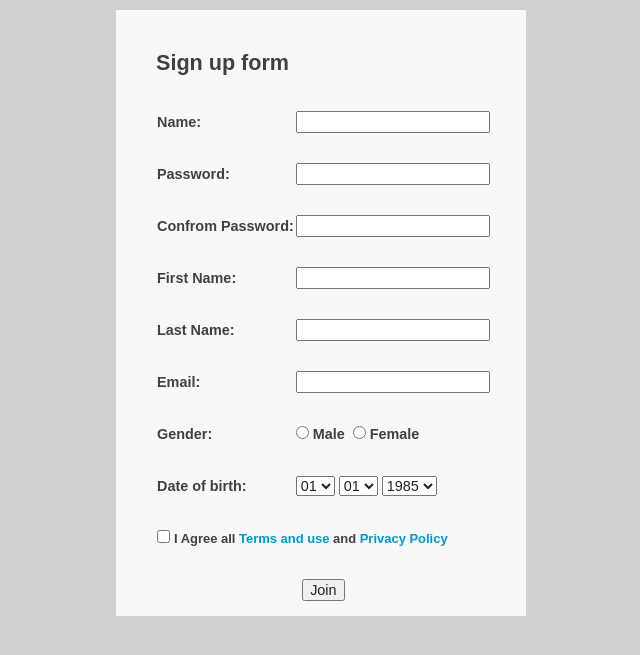
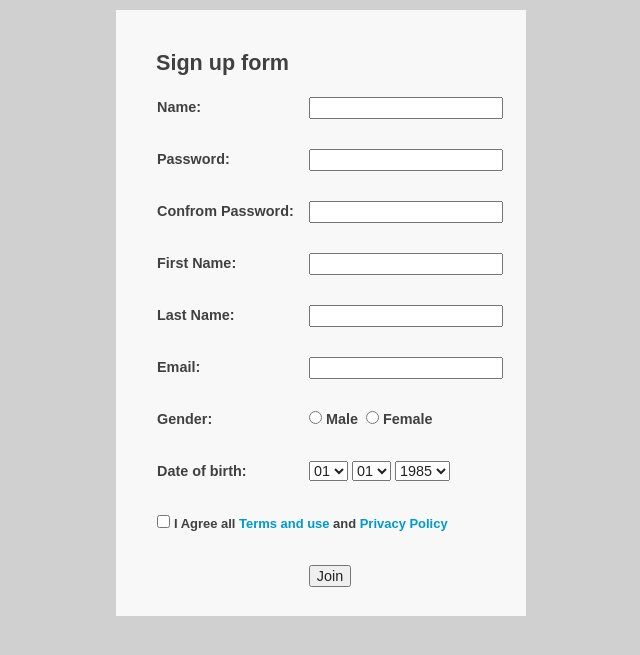
Before and after one commit to MyDesignGit/Pragmatic-Form, a PHP site: page /register.php in a window 1280 px wide. Shown: the top 655 px of the page, without its empty margins (319-959 px from the left). Run offline with PHP 8.4, Linux system fonts and the light colour scheme.

Commit message:
newupdate

```diff
--- a/css/main.css
+++ b/css/main.css
@@ -176,7 +176,46 @@ color: #009ACD;
 }
 
 
+table tr td{
+vertical-align: top;
+}
 
+table tr td:first-child{
+width: 150px;
+}
+
+
+
+/*============================
+Shake animation
+==============================*/
+
+
+
+@-webkit-keyframes spaceboots {
+    0% { -webkit-transform: translate(2px, 1px) rotate(0deg); }
+    10% { -webkit-transform: translate(-1px, -2px) rotate(-1deg); }
+    20% { -webkit-transform: translate(-3px, 0px) rotate(1deg); }
+    30% { -webkit-transform: translate(0px, 2px) rotate(0deg); }
+    40% { -webkit-transform: translate(1px, -1px) rotate(1deg); }
+    50% { -webkit-transform: translate(-1px, 2px) rotate(-1deg); }
+    60% { -webkit-transform: translate(-3px, 1px) rotate(0deg); }
+    70% { -webkit-transform: translate(2px, 1px) rotate(-1deg); }
+    80% { -webkit-transform: translate(-1px, -1px) rotate(1deg); }
+    90% { -webkit-transform: translate(2px, 2px) rotate(0deg); }
+    100% { -webkit-transform: translate(1px, -2px) rotate(-1deg); }
+}
+
+.shake{
+    -webkit-animation-name: spaceboots;
+    -webkit-animation-duration: 0.8s;
+    -webkit-transform-origin:50% 50%;
+    -webkit-animation-iteration-count: 4;
+    -webkit-animation-timing-function: linear;
+}
+.shake {
+    display:none;
+}
 
 
 
--- a/js/main.js
+++ b/js/main.js
@@ -2,6 +2,7 @@ $(document).ready(function(){
 
 $(".pragmatic_form").hide().fadeIn(500);
 $("form").hide().fadeIn(1000);
+
 $("#cpassword").keyup(function(){
 
   if($(this).val() == $('#password').val()){
@@ -21,7 +22,7 @@ $("#cpassword").keyup(function(){
 
 $.validator.setDefaults({
     submitHandler: function() {
-      alert("submitted!");
+      $( "form" ).addClass( ".shake" );
     }
   });
 
```
